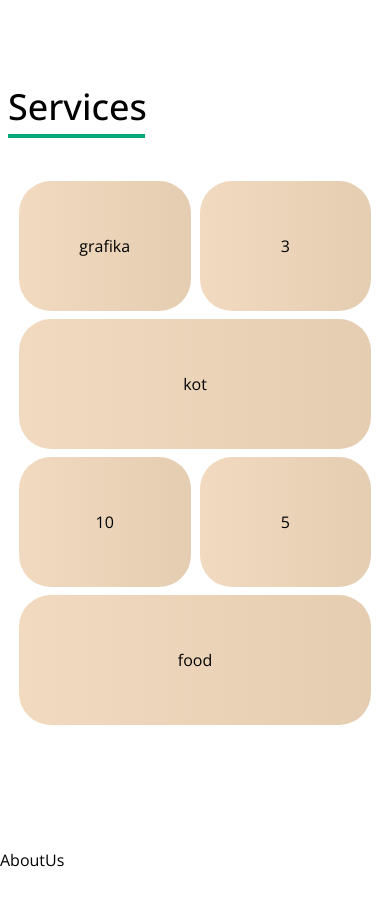
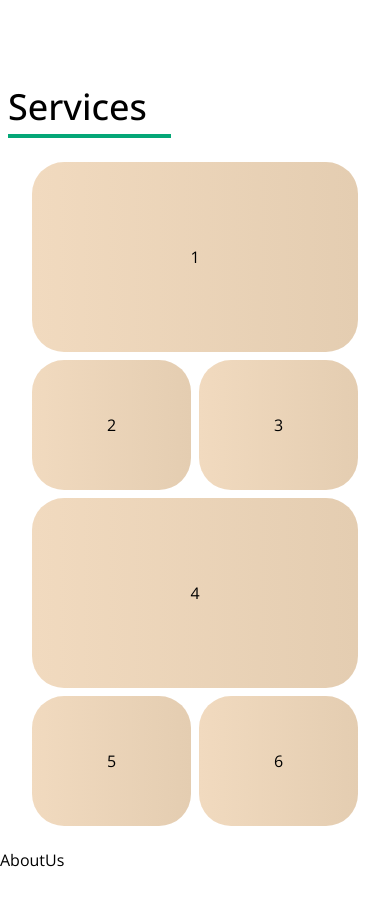
Before and after one commit to ProfessorKT/homepetguardians, a Next.js app: page / in a window 390 px wide. Shown: the part 840-1746 px from the top of the page. Built offline with nearby package versions, Linux system fonts and the light colour scheme; no server answers.

Commit message:
full responsive empty bento

```diff
--- a/app/components/Services.jsx
+++ b/app/components/Services.jsx
@@ -3,105 +3,31 @@ import React from "react";
 const Services = () => {
   return (
     <div name="services" className="w-full h-screen">
-      <h1 className="text-[36px] font-medium border-b-[4px] border-[#04A777] w-[137px] ml-[8px] pt-[76px]">
+      <h1 className="text-[36px] font-medium border-b-[4px] border-[#04A777] w-[163px] ml-[8px] pt-[76px]">
         Services
       </h1>
-
-      <div className="2xl:hidden grid grid-cols-2 w-[352px] gap-x-[9px] gap-y-[8px] mx-auto pt-[43px]">
+      <div className="flex justify-center mt-[24px]">
         <div
-          name="uwu1"
-          className="bg-gradient-to-r from-[#F1DABF] to-[#E4CDB1] rounded-[32px] w-[100] h-[130px] flex items-center justify-center"
+          name="bento"
+          className="grid md:grid-cols-4 md:grid-rows-3 w-full md:max-w-[800px] md:h-[560px] lg:max-w-[1106px] lg:h-[752px] xl:max-w-[1106px] 2xl:max-w-[1408px] mx-8 gap-x-[8px] xl:gap-x-[16px] gap-y-[8px] xl:gap-y-[16px]"
         >
-          grafika
-        </div>
-        <div
-          name="uwu1"
-          className="bg-gradient-to-r from-[#F1DABF] to-[#E4CDB1] rounded-[32px] w-[100] h-[130px] flex items-center justify-center"
-        >
-          3
-        </div>
-        <div
-          name="uwu1"
-          className="bg-gradient-to-r from-[#F1DABF] to-[#E4CDB1] rounded-[32px] w-[100] h-[130px] flex items-center justify-center col-span-2"
-        >
-          kot
-        </div>
-        <div
-          name="uwu1"
-          className="bg-gradient-to-r from-[#F1DABF] to-[#E4CDB1] rounded-[32px] w-[100] h-[130px] flex items-center justify-center"
-        >
-          10
-        </div>
-        <div
-          name="uwu1"
-          className="bg-gradient-to-r from-[#F1DABF] to-[#E4CDB1] rounded-[32px] w-[100] h-[130px] flex items-center justify-center"
-        >
-          5
-        </div>
-        <div
-          name="uwu1"
-          className="bg-gradient-to-r from-[#F1DABF] to-[#E4CDB1] rounded-[32px] w-[100] h-[130px] flex items-center justify-center col-span-2"
-        >
-          food
-        </div>
-      </div>
-      <div className="hidden 2xl:flex h-screen justify-center mx-4 mt-[267px]">
-        <div className="w-[980px] h-[648px] grid grid-cols-2 gap-x-[24px] gap-y-[24px] mr-[12px]">
-          <div
-            name="siema4"
-            className="bg-gradient-to-r from-[#F1DABF] to-[#E4CDB1] rounded-[32px] w-[340px] h-[240px] flex items-center justify-center"
-          >
-            grafika
+          <div className="w-full h-[190px] md:h-full bg-gradient-to-r from-[#F1DABF] to-[#E4CDB1] rounded-[32px] flex items-center justify-center col-span-2 row-span-2">
+            1
           </div>
-          <div
-            name="siema5"
-            className="bg-gradient-to-r from-[#F1DABF] to-[#E4CDB1] rounded-[32px] w-[480px] h-[240px] flex items-center justify-center ml-[-140px]"
-          >
-            10
+          <div className="w-full h-[130px] md:h-full bg-gradient-to-r from-[#F1DABF] to-[#E4CDB1] rounded-[32px] flex items-center justify-center">
+            2
           </div>
-          <div
-            name="siema6"
-            className="bg-gradient-to-r from-[#F1DABF] to-[#E4CDB1] rounded-[32px] w-[480px] h-[285px] flex items-center justify-center"
-          >
-            food
+          <div className="w-full h-[130px] md:h-full bg-gradient-to-r from-[#F1DABF] to-[#E4CDB1] rounded-[32px] flex items-center justify-center">
+            3
           </div>
-          <div
-            name="siema7"
-            className="bg-gradient-to-r from-[#F1DABF] to-[#E4CDB1] rounded-[32px] w-[340px] h-[285px] flex items-center justify-center"
-          >
-            logo
+          <div className="w-full h-[190px] md:h-full bg-gradient-to-r from-[#F1DABF] to-[#E4CDB1] rounded-[32px] flex items-center justify-center col-span-2 row-span-2">
+            4
           </div>
-          <div
-            name="siema8"
-            className="bg-gradient-to-r from-[#F1DABF] to-[#E4CDB1] rounded-[32px] w-[480px] h-[75px] flex items-center justify-center"
-          >
-            Socializing with other pupils
-          </div>
-          <div
-            name="siema9"
-            className="bg-gradient-to-r from-[#F1DABF] to-[#E4CDB1] rounded-[32px] w-[340px] h-[75px] flex items-center justify-center"
-          >
-            99/100 pets liked this
-          </div>
-        </div>
-        <div className="w-[704px] h-[648px] grid grid-cols-2 gap-x-[24px] gap-y-[24px] 2xl:ml-[-128px] mt-8 2xl:mt-0">
-          <div
-            name="siema1"
-            className="bg-gradient-to-r from-[#F1DABF] to-[#E4CDB1] rounded-[32px] w-100 h-[240px] flex items-center justify-center"
-          >
+          <div className="w-full h-[130px] md:h-full bg-gradient-to-r from-[#F1DABF] to-[#E4CDB1] rounded-[32px] flex items-center justify-center">
             5
           </div>
-          <div
-            name="siema2"
-            className="bg-gradient-to-r from-[#F1DABF] to-[#E4CDB1] rounded-[32px] h-[240px] flex items-center justify-center"
-          >
-            3
-          </div>
-          <div
-            name="siema3"
-            className="bg-gradient-to-r from-[#F1DABF] to-[#E4CDB1] rounded-[32px] col-span-2 h-[384px] flex items-center justify-center"
-          >
-            kot
+          <div className="w-full h-[130px] md:h-full bg-gradient-to-r from-[#F1DABF] to-[#E4CDB1] rounded-[32px] flex items-center justify-center">
+            6
           </div>
         </div>
       </div>
```
